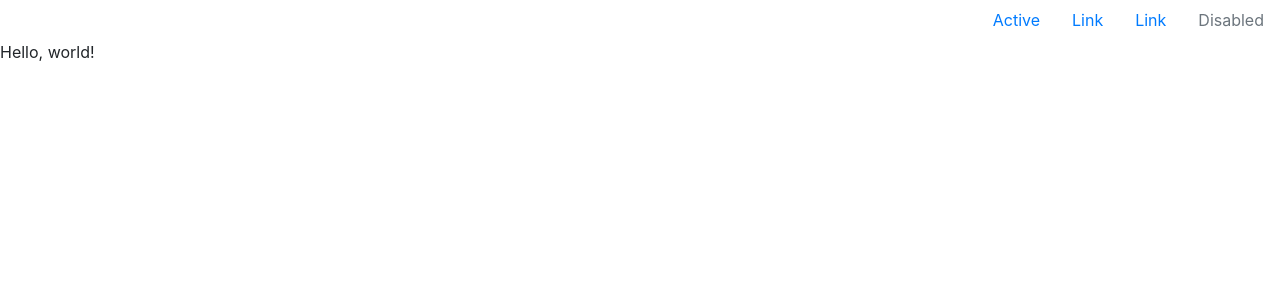
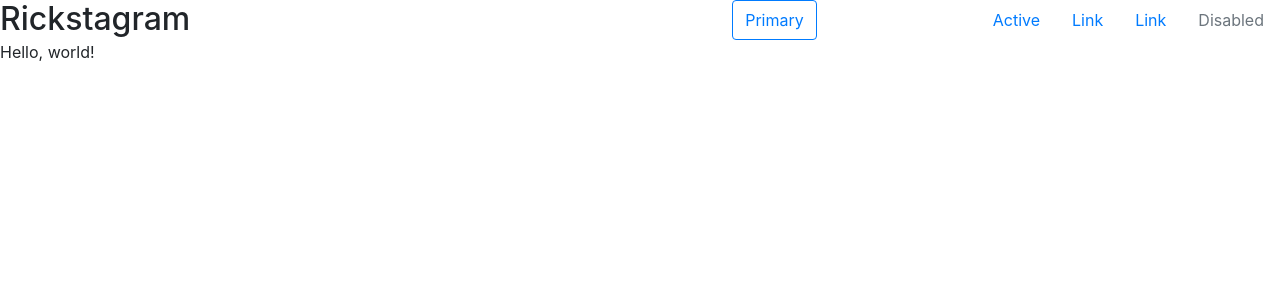
Before and after one commit to rickstylz01/instaclone, a React (Create React App) app: page / in a window 1280 px wide. Shown: the top 300 px of the page. Built offline with nearby package versions, Linux system fonts and the light colour scheme.

Commit message:
add button for searching in the navbar

```diff
--- a/src/components/Nav.js
+++ b/src/components/Nav.js
@@ -1,10 +1,13 @@
 import React from "react";
 import Nav from "react-bootstrap/Nav";
+import Button from "react-bootstrap/Button";
 
 class Header extends React.Component {
   render() {
     return (
       <Nav className="justify-content-end" activeKey="/home">
+        <h2 id="navTitle">Rickstagram</h2>
+        <Button variant="outline-primary">Primary</Button>
         <Nav.Item>
           <Nav.Link href="/home">Active</Nav.Link>
         </Nav.Item>
--- a/src/index.css
+++ b/src/index.css
@@ -11,3 +11,12 @@ code {
   font-family: source-code-pro, Menlo, Monaco, Consolas, 'Courier New',
     monospace;
 }
+
+.btn-outline-primary {
+  margin-right: 10rem;
+}
+
+#navTitle {
+  position: absolute;
+  left: 0px;
+}
```
Also changed, not shown: 1 other file (tests, documents, lock files or other folders).
